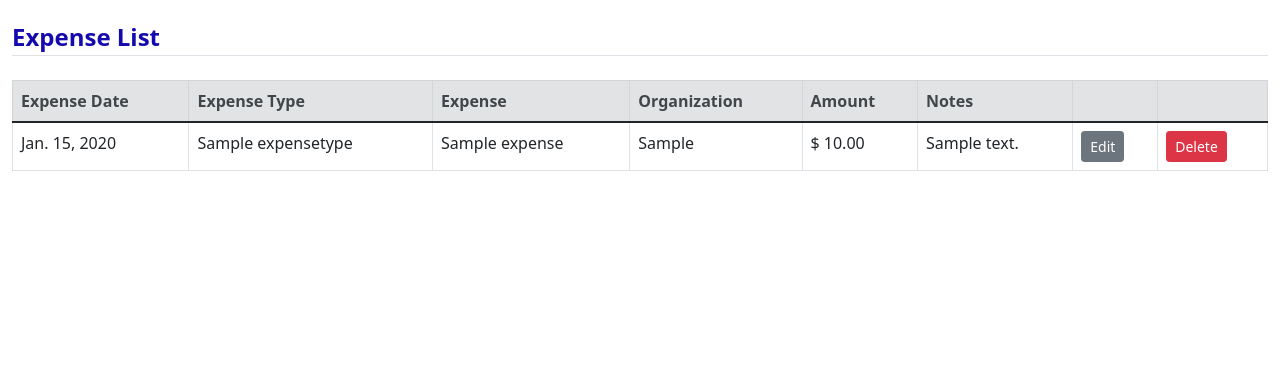
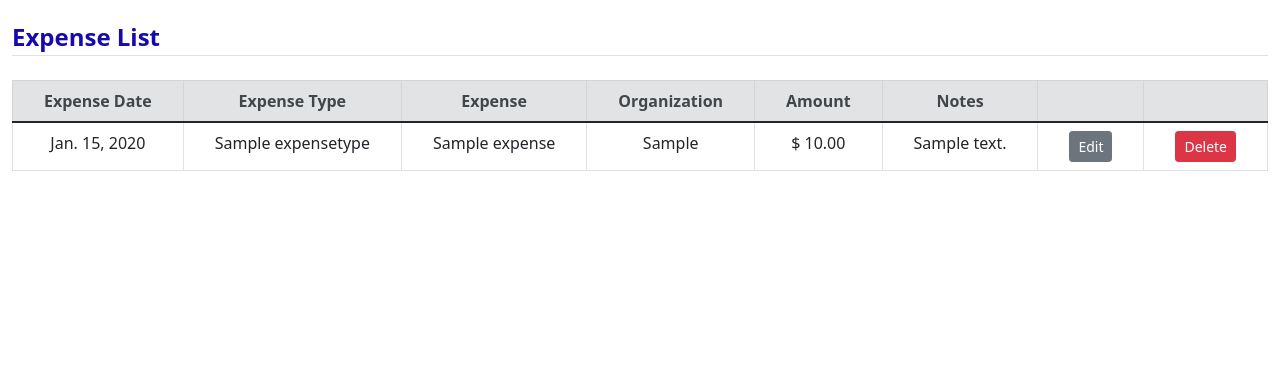
Before and after one commit to MKing301/expenses, a Django app: page /expenses in a window 1280 px wide. Shown: the part 56-425 px from the top of the page. Run offline with Django 4.2, Linux system fonts and the light colour scheme; a user stored in the database is signed in; tables that the repository leaves empty hold one stand-in row (values such as "Sample post").

Commit message:
Add styling for expense table

```diff
--- a/static/expense_tracking/css/styles.css
+++ b/static/expense_tracking/css/styles.css
@@ -22,3 +22,10 @@ legend {
   color: red;
   font-weight: bold;
 }
+
+.table td.fit,
+.table th.fit {
+  white-space:nowrap;
+  width: 1%;
+  text-align: center;
+}
```
Also changed, not shown: expense_tracking/static/expense_tracking/css/styles.css (+7 -0 lines).
